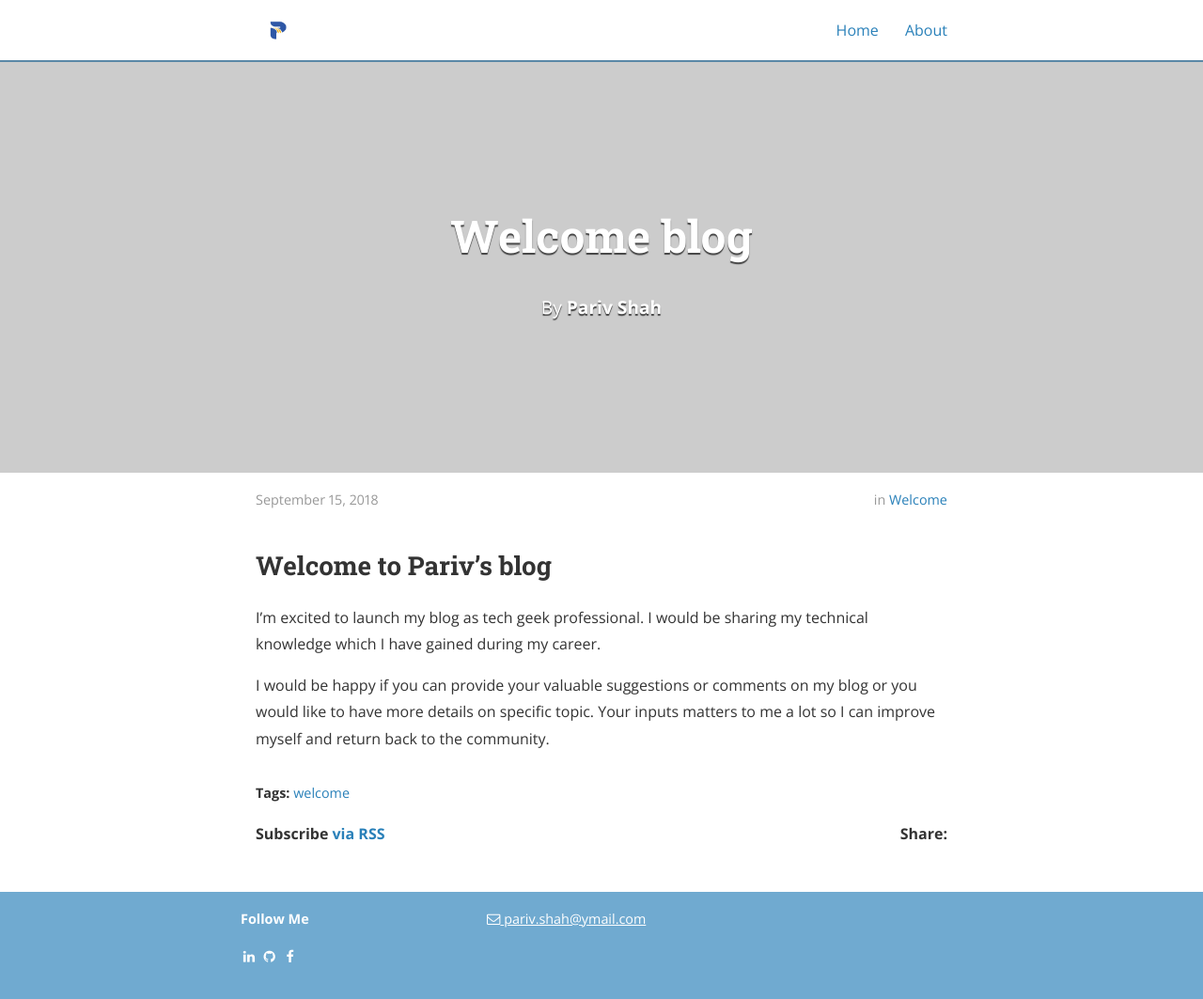
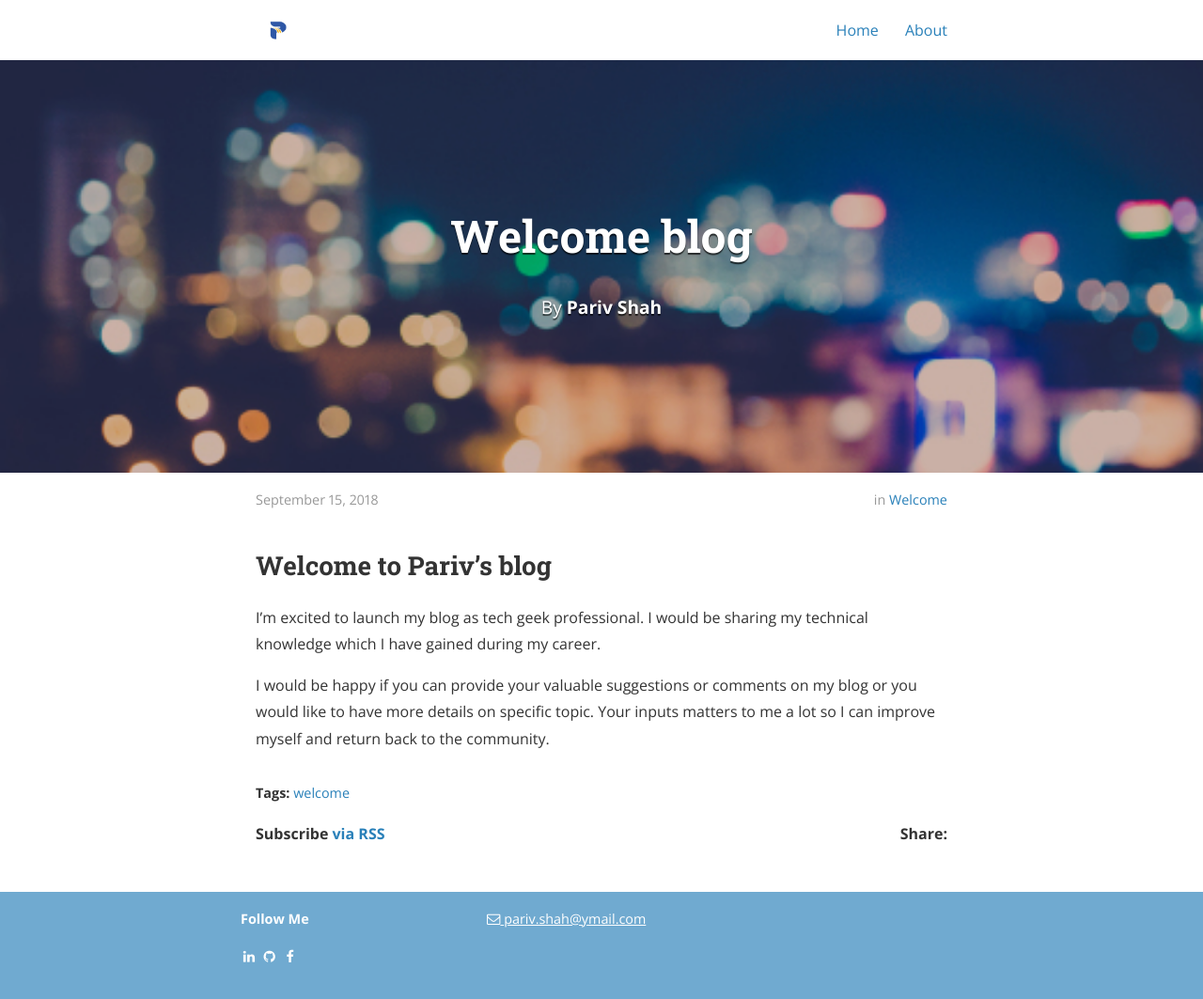
Before and after one commit to parivshah/blog, a Jekyll site: the page built from _posts/2018-09-15-welcome-to-pariv-blog.markdown, in a window 1280 px wide. Shown: the whole page at 94% size. Built offline with Jekyll 4.4.1, drawn with Linux system fonts in a browser that asks for light colours; nearby versions of some CDN libraries.

Commit message:
Fixed image issue

```diff
--- a/_posts/2015-09-15-code-coverage-unit-tests.markdown
+++ b/_posts/2015-09-15-code-coverage-unit-tests.markdown
@@ -5,7 +5,7 @@ date:   2018-09-15
 author: "Pariv Shah"
 categories: Development
 tags:	 azuredevops, codecoverage, unittests ,vsts
-cover:  "../assets/header_image_blur.jpg"
+cover:  "/../assets/header_image_blur.jpg"
 ---
 
 ## Hands on unit test and code coverage using Azure DevOps Servies (VSTS)
--- a/_posts/2018-09-15-welcome-to-pariv-blog.markdown
+++ b/_posts/2018-09-15-welcome-to-pariv-blog.markdown
@@ -5,7 +5,7 @@ date:   2018-09-15
 author: "Pariv Shah"
 categories: Welcome
 tags:	 welcome
-cover:  "../assets/header_image_blur.jpg"
+cover:  "/../assets/header_image_blur.jpg"
 ---
 
 ## Welcome to Pariv's blog
```
